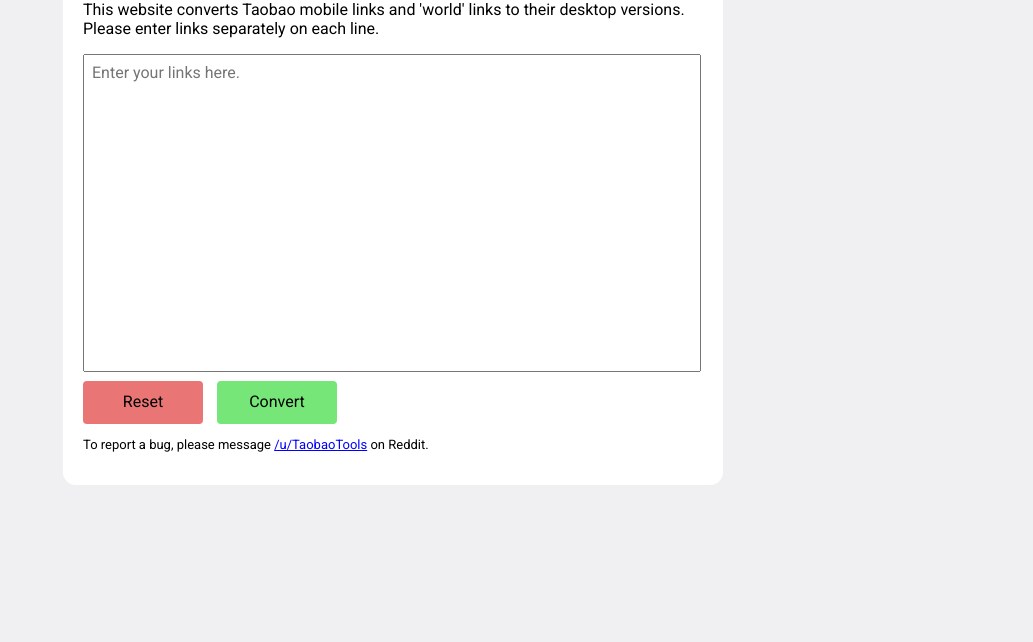
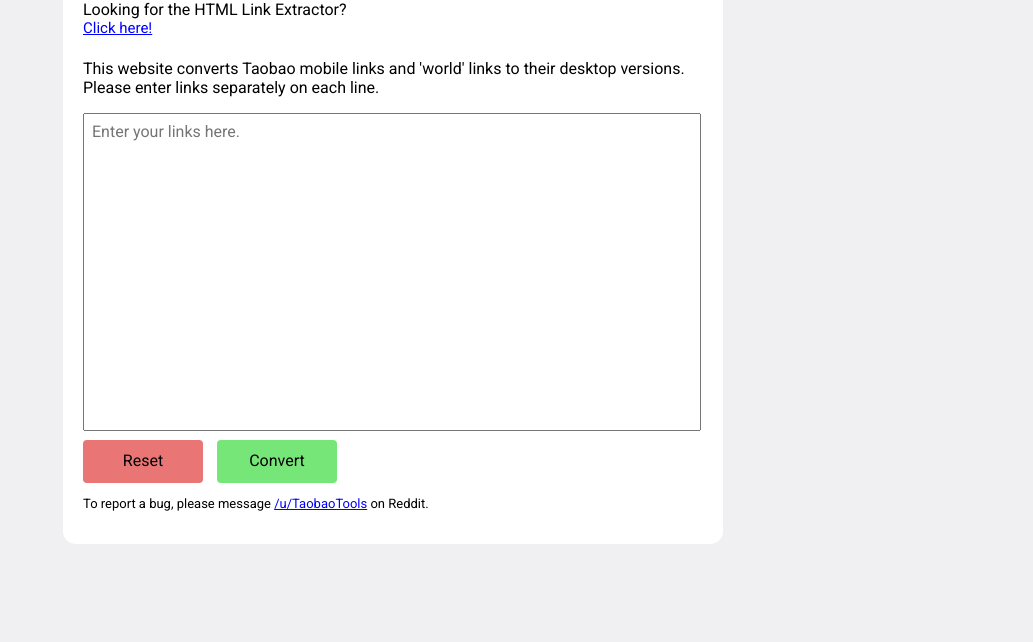
Before and after one commit to taobaotools/taobaotools.github.io, a plain HTML site: page index.html in a window 1280 px wide. Shown: the part 158-800 px from the top of the page, without its empty margins (247-1280 px from the left). Drawn offline with Linux system fonts and the light colour scheme.

Commit message:
Update for link extractor

```diff
--- a/index.html
+++ b/index.html
@@ -29,6 +29,7 @@
     <div id="wrapper">
         <header>
             <h1>Taobao Mobile Link Converter</h1>
+            <p>Looking for the HTML Link Extractor? <a href="https://taobaotools.github.io/html-link-extractor/">Click here!</a></p>
             <p>This website converts Taobao mobile links and 'world' links to their desktop versions.<br>Please enter links separately on each line.</p>
         </header>
 
```
